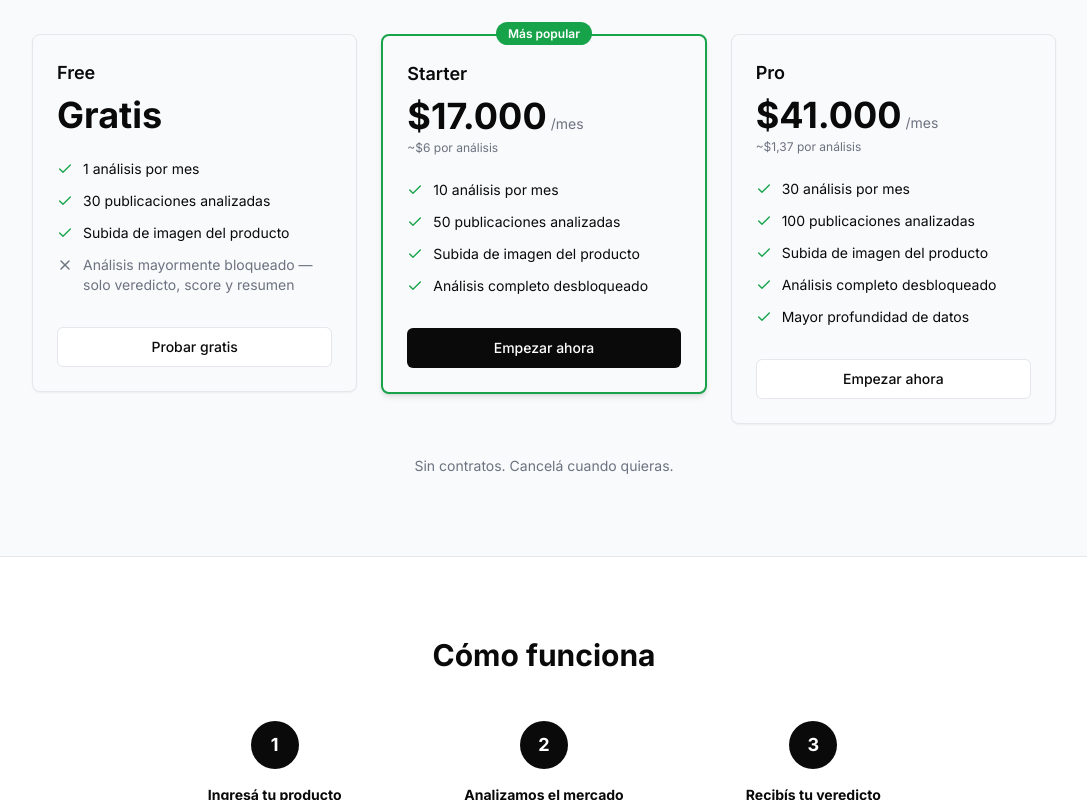
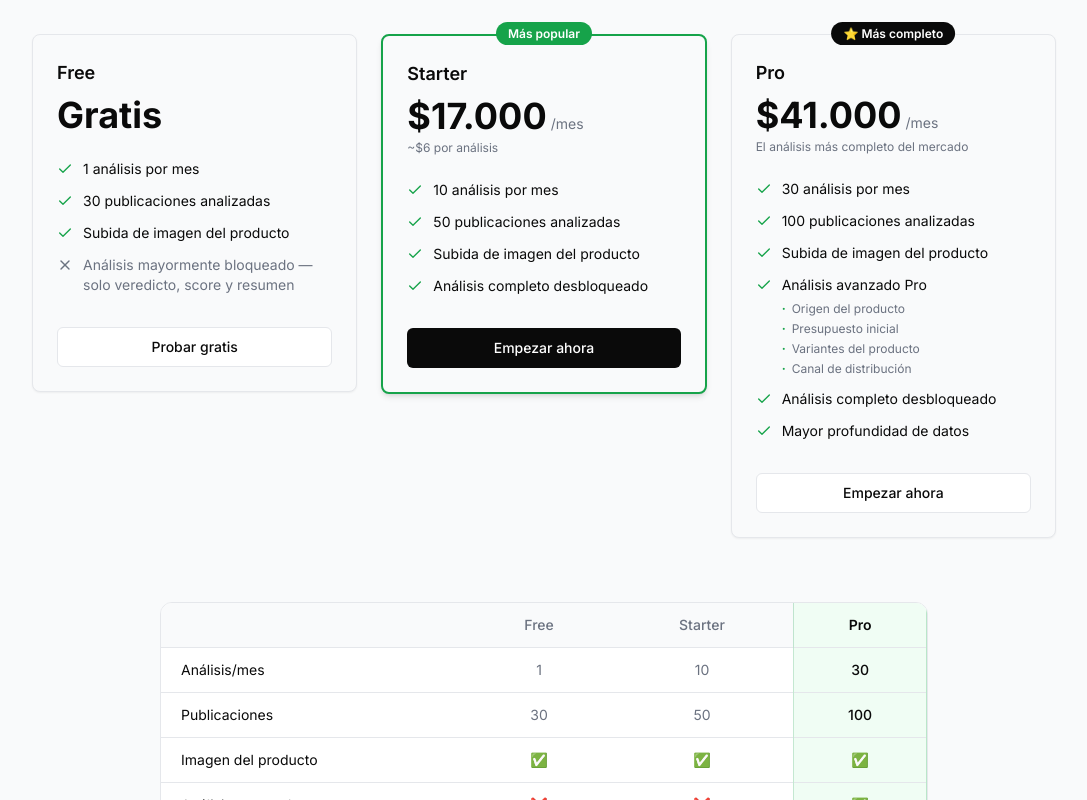
Before and after one commit to caudalproject/nichalo, a Next.js app: page / in a window 1280 px wide. Shown: the part 1440-2240 px from the top of the page, without its empty margins (96-1183 px from the left). Built offline with nearby package versions, Linux system fonts and the light colour scheme; no server answers.

Commit message:
feat: landing — destacar plan Pro con análisis avanzado + tabla comparación

```diff
--- a/app/page.tsx
+++ b/app/page.tsx
@@ -35,12 +35,13 @@ const PLANS = [
     period: "",
     priceNote: null as null | string,
     popular: false,
+    badge: null as null | string,
     mpPlan: null as null,
     features: [
-      { label: "1 análisis por mes", included: true },
-      { label: "30 publicaciones analizadas", included: true },
-      { label: "Subida de imagen del producto", included: true },
-      { label: "Análisis mayormente bloqueado — solo veredicto, score y resumen", included: false },
+      { label: "1 análisis por mes", included: true, subItems: null as string[] | null },
+      { label: "30 publicaciones analizadas", included: true, subItems: null as string[] | null },
+      { label: "Subida de imagen del producto", included: true, subItems: null as string[] | null },
+      { label: "Análisis mayormente bloqueado — solo veredicto, score y resumen", included: false, subItems: null as string[] | null },
     ],
     cta: "Probar gratis",
     href: "/login",
@@ -51,12 +52,13 @@ const PLANS = [
     period: "/mes",
     priceNote: "~$6 por análisis" as null | string,
     popular: true,
+    badge: "Más popular" as null | string,
     mpPlan: "starter" as const,
     features: [
-      { label: "10 análisis por mes", included: true },
-      { label: "50 publicaciones analizadas", included: true },
-      { label: "Subida de imagen del producto", included: true },
-      { label: "Análisis completo desbloqueado", included: true },
+      { label: "10 análisis por mes", included: true, subItems: null as string[] | null },
+      { label: "50 publicaciones analizadas", included: true, subItems: null as string[] | null },
+      { label: "Subida de imagen del producto", included: true, subItems: null as string[] | null },
+      { label: "Análisis completo desbloqueado", included: true, subItems: null as string[] | null },
     ],
     cta: "Empezar ahora",
     href: null,
@@ -65,15 +67,21 @@ const PLANS = [
     name: "Pro",
     price: "$41.000",
     period: "/mes",
-    priceNote: "~$1,37 por análisis" as null | string,
+    priceNote: "El análisis más completo del mercado" as null | string,
     popular: false,
+    badge: "⭐ Más completo" as null | string,
     mpPlan: "pro" as const,
     features: [
-      { label: "30 análisis por mes", included: true },
-      { label: "100 publicaciones analizadas", included: true },
-      { label: "Subida de imagen del producto", included: true },
-      { label: "Análisis completo desbloqueado", included: true },
-      { label: "Mayor profundidad de datos", included: true },
+      { label: "30 análisis por mes", included: true, subItems: null as string[] | null },
+      { label: "100 publicaciones analizadas", included: true, subItems: null as string[] | null },
+      { label: "Subida de imagen del producto", included: true, subItems: null as string[] | null },
+      {
+        label: "Análisis avanzado Pro",
+        included: true,
+        subItems: ["Origen del producto", "Presupuesto inicial", "Variantes del producto", "Canal de distribución"] as string[] | null,
+      },
+      { label: "Análisis completo desbloqueado", included: true, subItems: null as string[] | null },
+      { label: "Mayor profundidad de datos", included: true, subItems: null as string[] | null },
     ],
     cta: "Empezar ahora",
     href: null,
@@ -180,10 +188,14 @@ export default function LandingPage() {
             <div className="mt-12 mx-auto grid max-w-5xl gap-6 md:grid-cols-3 items-start">
               {PLANS.map((plan) => (
                 <div key={plan.name} className="relative">
-                  {plan.popular && (
+                  {plan.badge && (
                     <div className="absolute -top-3.5 left-1/2 -translate-x-1/2 z-10">
-                      <span className="bg-[#16A34A] text-white px-3 py-1 rounded-full text-xs font-semibold whitespace-nowrap">
-                        Más popular
+                      <span
+                        className={`px-3 py-1 rounded-full text-xs font-semibold whitespace-nowrap text-white ${
+                          plan.popular ? "bg-[#16A34A]" : "bg-[#0A0A0A]"
+                        }`}
+                      >
+                        {plan.badge}
                       </span>
                     </div>
                   )}
@@ -220,15 +232,25 @@ export default function LandingPage() {
                             ) : (
                               <X className="h-4 w-4 text-[#6B7280] mt-0.5 shrink-0" />
                             )}
+                            <div>
                               <span
                                 className={
-                                feat.included
-                                  ? "text-[#0A0A0A]"
-                                  : "text-[#6B7280]"
+                                  feat.included ? "text-[#0A0A0A]" : "text-[#6B7280]"
                                 }
                               >
                                 {feat.label}
                               </span>
+                              {feat.subItems && (
+                                <ul className="mt-1.5 space-y-1">
+                                  {feat.subItems.map((sub) => (
+                                    <li key={sub} className="flex items-center gap-1.5 text-xs text-[#6B7280]">
+                                      <span className="text-[#16A34A] font-bold leading-none">·</span>
+                                      {sub}
+                                    </li>
+                                  ))}
+                                </ul>
+                              )}
+                            </div>
                           </li>
                         ))}
                       </ul>
@@ -255,6 +277,38 @@ export default function LandingPage() {
                 </div>
               ))}
             </div>
+
+            {/* Comparison table */}
+            <div className="mt-16 max-w-3xl mx-auto overflow-hidden rounded-xl border border-[#E5E7EB] bg-white">
+              <table className="w-full text-sm">
+                <thead>
+                  <tr className="bg-[#F9FAFB] border-b border-[#E5E7EB]">
+                    <th className="text-left py-3 px-5 font-medium text-[#6B7280] w-[40%]"></th>
+                    <th className="text-center py-3 px-4 font-medium text-[#6B7280]">Free</th>
+                    <th className="text-center py-3 px-4 font-medium text-[#6B7280]">Starter</th>
+                    <th className="text-center py-3 px-4 font-semibold text-[#0A0A0A] bg-[#F0FDF4] border-x border-[#16A34A]/25">Pro</th>
+                  </tr>
+                </thead>
+                <tbody className="divide-y divide-[#E5E7EB]">
+                  {[
+                    { label: "Análisis/mes", free: "1", starter: "10", pro: "30" },
+                    { label: "Publicaciones", free: "30", starter: "50", pro: "100" },
+                    { label: "Imagen del producto", free: "✅", starter: "✅", pro: "✅" },
+                    { label: "Análisis avanzado", free: "❌", starter: "❌", pro: "✅" },
+                    { label: "Precio sugerido", free: "✅", starter: "✅", pro: "✅" },
+                    { label: "Secciones completas", free: "❌", starter: "✅", pro: "✅" },
+                  ].map((row) => (
+                    <tr key={row.label}>
+                      <td className="py-3 px-5 text-[#0A0A0A]">{row.label}</td>
+                      <td className="py-3 px-4 text-center text-[#6B7280]">{row.free}</td>
+                      <td className="py-3 px-4 text-center text-[#6B7280]">{row.starter}</td>
+                      <td className="py-3 px-4 text-center font-medium text-[#0A0A0A] bg-[#F0FDF4] border-x border-[#16A34A]/25">{row.pro}</td>
+                    </tr>
+                  ))}
+                </tbody>
+              </table>
+            </div>
+
             <p className="mt-8 text-center text-sm text-[#6B7280]">
               Sin contratos. Cancelá cuando quieras.
             </p>
```
Lines whose indentation alone changed are shown as unchanged.
